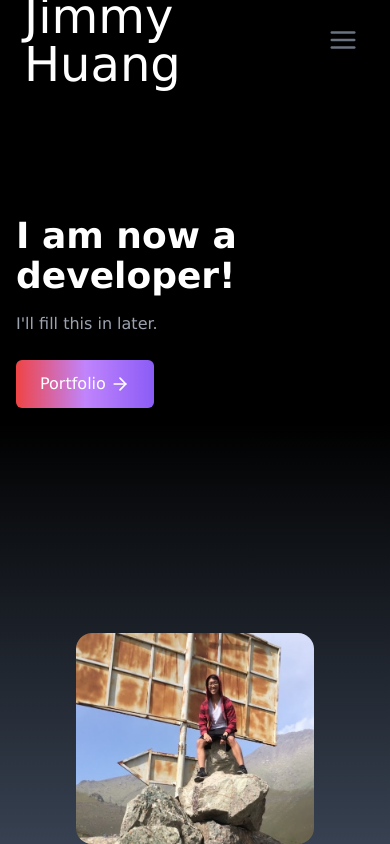
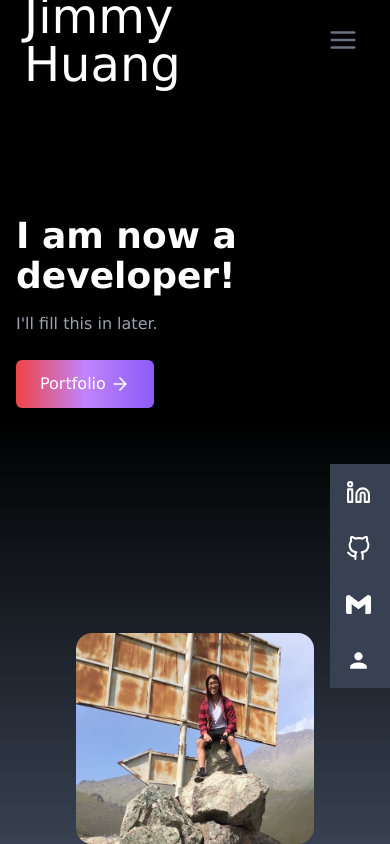
Before and after one commit to jimmehhuang/React-Tailwind-Portfolio, a React (Create React App) app: page / in a window 390 px wide. Built offline with nearby package versions, Linux system fonts and the light colour scheme; the HTML template or start-up script is replaced by a standard one.

Commit message:
moved link tabs to other side

```diff
--- a/src/components/Links.jsx
+++ b/src/components/Links.jsx
@@ -10,7 +10,7 @@ const Links = () => {
             id: 1,
             child: (
                 <>
-                    LinkedIn <FiLinkedin size={25}/>
+                    <FiLinkedin size={25}/>
                 </>
             ),
             href: 'https://www.linkedin.com/in/jimmy-huang-04468797/',
@@ -20,7 +20,7 @@ const Links = () => {
             id: 2,
             child: (
                 <>
-                    GitHub <FiGithub size={25}/>
+                    <FiGithub size={25}/>
                 </>
             ),
             href: 'https://github.com/jimmehhuang',
@@ -29,7 +29,7 @@ const Links = () => {
             id: 3,
             child: (
                 <>
-                    Mail <SiGmail size={25}/>
+                    <SiGmail size={25}/>
                 </>
             ),
             href: 'mailto:jimmymhuang@gmail.com',
@@ -38,7 +38,7 @@ const Links = () => {
             id: 4,
             child: (
                 <>
-                    Resume <MdPerson size={25}/>
+                    <MdPerson size={25}/>
                 </>
             ),
             href: '/resume.pdf',
@@ -48,10 +48,10 @@ const Links = () => {
     ]
 
   return (
-    <div className="hidden lg:flex flex-col top-[35%] left-0 fixed">
+    <div className="hidden:flex flex-col top-[55%] right-0 fixed">
         <ul>
             {links.map(({id, child, href, style, download}) => (
-                <li key={id} className={"flex justify-between items-center w-40 h-14 px-4 ml-[-100px] hover:ml-[-10px] hover:rounded-md duration-300  bg-gray-700" + " " + style}>
+                <li key={id} className={"flex justify-between items-center w-40 h-14 px-4 mr-[-100px] hover:ml-[-10px] hover:rounded-md duration-300  bg-gray-700" + " " + style}>
                 <a href={href} className="flex justify-between items-center w-full text-white" download={download} target="_blank" rel="noreferrer">
                     {child}
                 </a>
```
